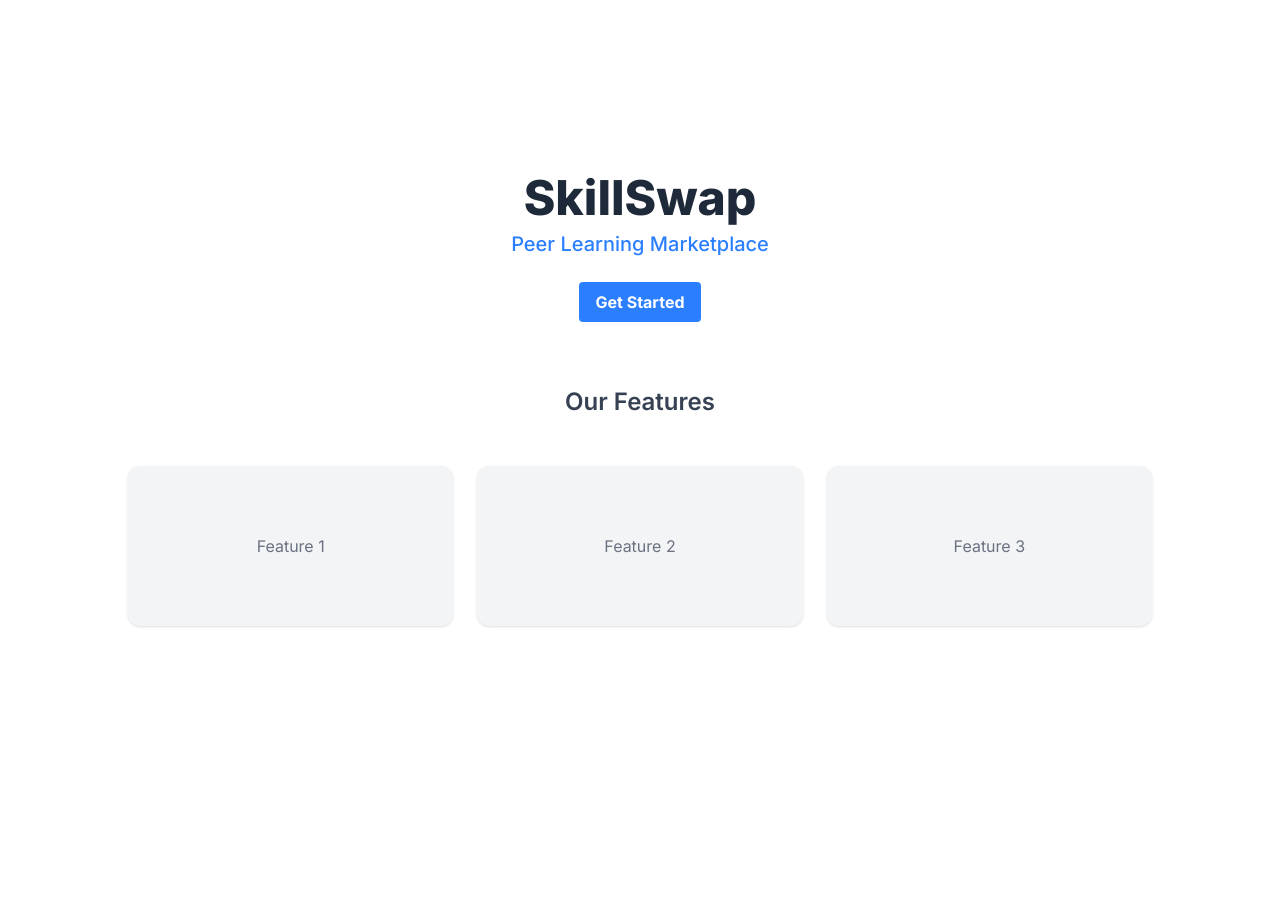
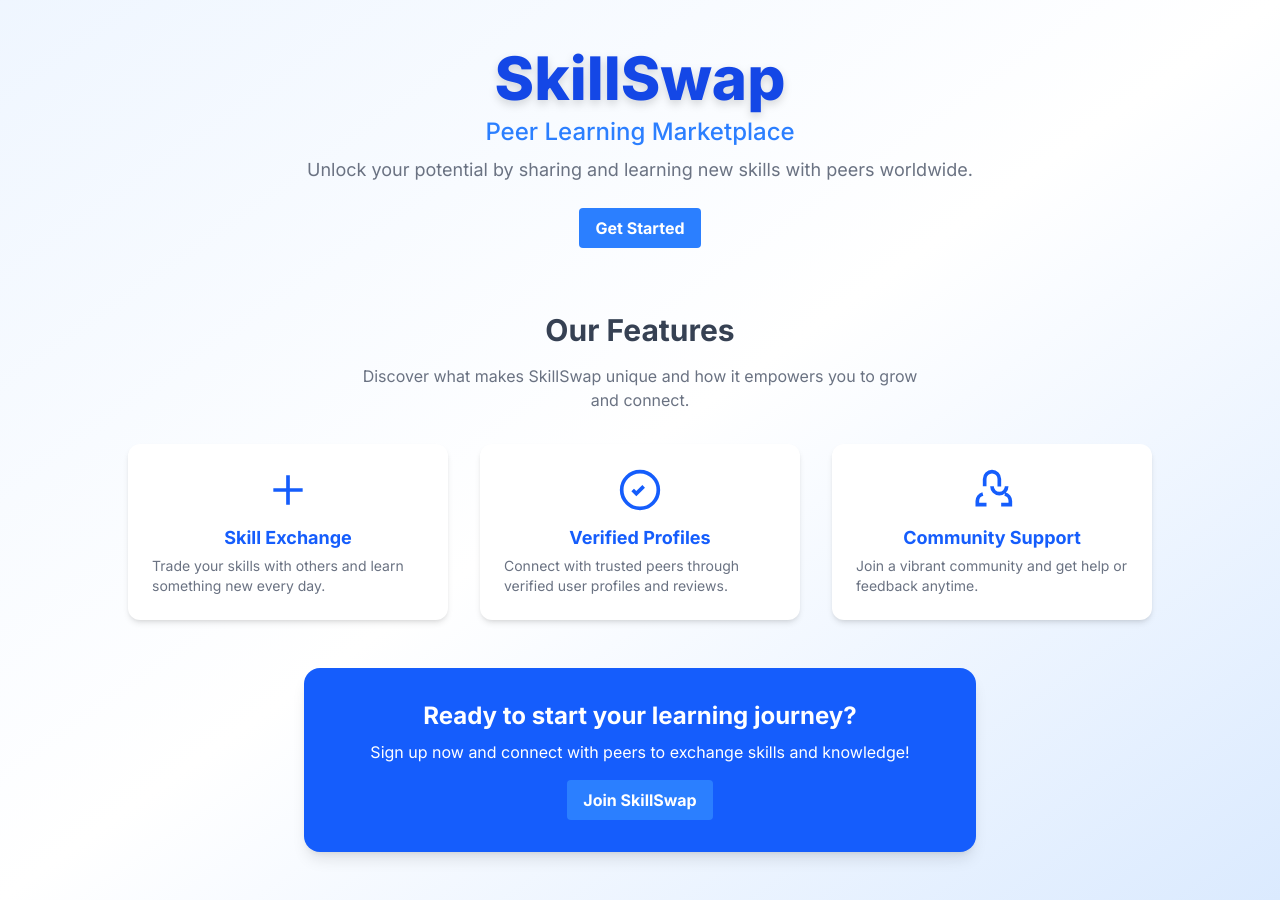
Before and after one commit to Muhammad-Sheik-Nauman/skill-swap, a React (Vite) app in the folder frontend/: page / in a window 1280 px wide. Before the commit the page ends 800 px from the top, so only its background shows below. Built offline with nearby package versions, Linux system fonts and the light colour scheme.

Commit message:
Enhance Landing page design with gradient background, improved typography, and additional features section. Add call to action for user engagement.

```diff
--- a/frontend/src/pages/Landing.jsx
+++ b/frontend/src/pages/Landing.jsx
@@ -4,13 +4,13 @@ import Button from '../components/Button'
 const Landing = () => {
     const navigate = useNavigate();
   return (
-    <div className="min-h-screen bg-white flex flex-col items-center justify-center px-6 py-12">
-
+    <div className="min-h-screen bg-gradient-to-br from-blue-50 via-white to-blue-100 flex flex-col items-center justify-center px-6 py-12">
       {/* Hero Section */}
-      <div className="text-center mb-16">
-        <h1 className="text-5xl font-extrabold text-gray-800 mb-2">SkillSwap</h1>
-        <p className="text-xl text-blue-500 font-medium mb-6">Peer Learning Marketplace</p>
-        <Button className="bg-blue-600 text-white px-6 py-3 rounded-full shadow-md hover:bg-blue-700 transition"
+      <div className="text-center mb-16 animate-fade-in">
+        <h1 className="text-5xl md:text-6xl font-extrabold text-blue-700 mb-2 drop-shadow-lg">SkillSwap</h1>
+        <p className="text-xl md:text-2xl text-blue-500 font-medium mb-2">Peer Learning Marketplace</p>
+        <p className="text-md md:text-lg text-gray-500 mb-6">Unlock your potential by sharing and learning new skills with peers worldwide.</p>
+        <Button className="bg-blue-600 text-white px-8 py-3 rounded-full shadow-lg hover:bg-blue-700 transition-transform hover:scale-105 text-lg font-semibold"
         onClick={() => navigate("/auth")}
         >
           Get Started
@@ -19,18 +19,36 @@ const Landing = () => {
 
       {/* Features Section */}
       <div className="text-center mb-8">
-        <h2 className="text-2xl font-semibold text-gray-700 mb-4"> Our Features</h2>
+        <h2 className="text-3xl font-bold text-gray-700 mb-4">Our Features</h2>
+        <p className="text-gray-500 max-w-xl mx-auto">Discover what makes SkillSwap unique and how it empowers you to grow and connect.</p>
       </div>
-      <div className="grid grid-cols-1 sm:grid-cols-2 md:grid-cols-3 gap-6 max-w-5xl w-full">
-        <div className="bg-gray-100 rounded-xl h-40 shadow-sm flex items-center justify-center text-gray-500">
-          Feature 1
+      <div className="grid grid-cols-1 sm:grid-cols-2 md:grid-cols-3 gap-8 max-w-5xl w-full mb-12">
+        <div className="bg-white rounded-xl h-44 shadow-md flex flex-col items-center justify-center text-blue-600 p-6 hover:shadow-xl transition">
+          <svg className="w-12 h-12 mb-3" fill="none" stroke="currentColor" strokeWidth="2" viewBox="0 0 24 24"><path d="M12 4v16m8-8H4"/></svg>
+          <h3 className="font-bold text-lg mb-1">Skill Exchange</h3>
+          <p className="text-gray-500 text-sm">Trade your skills with others and learn something new every day.</p>
         </div>
-        <div className="bg-gray-100 rounded-xl h-40 shadow-sm flex items-center justify-center text-gray-500">
-          Feature 2
+        <div className="bg-white rounded-xl h-44 shadow-md flex flex-col items-center justify-center text-blue-600 p-6 hover:shadow-xl transition">
+          <svg className="w-12 h-12 mb-3" fill="none" stroke="currentColor" strokeWidth="2" viewBox="0 0 24 24"><circle cx="12" cy="12" r="10"/><path d="M8 12l2 2 4-4"/></svg>
+          <h3 className="font-bold text-lg mb-1">Verified Profiles</h3>
+          <p className="text-gray-500 text-sm">Connect with trusted peers through verified user profiles and reviews.</p>
         </div>
-        <div className="bg-gray-100 rounded-xl h-40 shadow-sm flex items-center justify-center text-gray-500">
-          Feature 3
+        <div className="bg-white rounded-xl h-44 shadow-md flex flex-col items-center justify-center text-blue-600 p-6 hover:shadow-xl transition">
+          <svg className="w-12 h-12 mb-3" fill="none" stroke="currentColor" strokeWidth="2" viewBox="0 0 24 24"><path d="M17 20h5v-2a4 4 0 00-3-3.87M9 20H4v-2a4 4 0 013-3.87m9-4V6a4 4 0 00-8 0v4m12 0a4 4 0 01-8 0"/></svg>
+          <h3 className="font-bold text-lg mb-1">Community Support</h3>
+          <p className="text-gray-500 text-sm">Join a vibrant community and get help or feedback anytime.</p>
         </div>
+      </div>
+
+      {/* Call to Action Section */}
+      <div className="bg-blue-600 rounded-2xl shadow-lg px-8 py-8 text-center text-white max-w-2xl w-full animate-fade-in-up">
+        <h3 className="text-2xl font-bold mb-2">Ready to start your learning journey?</h3>
+        <p className="mb-4">Sign up now and connect with peers to exchange skills and knowledge!</p>
+        <Button className="bg-white text-blue-600 px-6 py-2 rounded-full font-semibold shadow hover:bg-blue-100 transition"
+          onClick={() => navigate("/auth")}
+        >
+          Join SkillSwap
+        </Button>
       </div>
     </div>
   )
```
